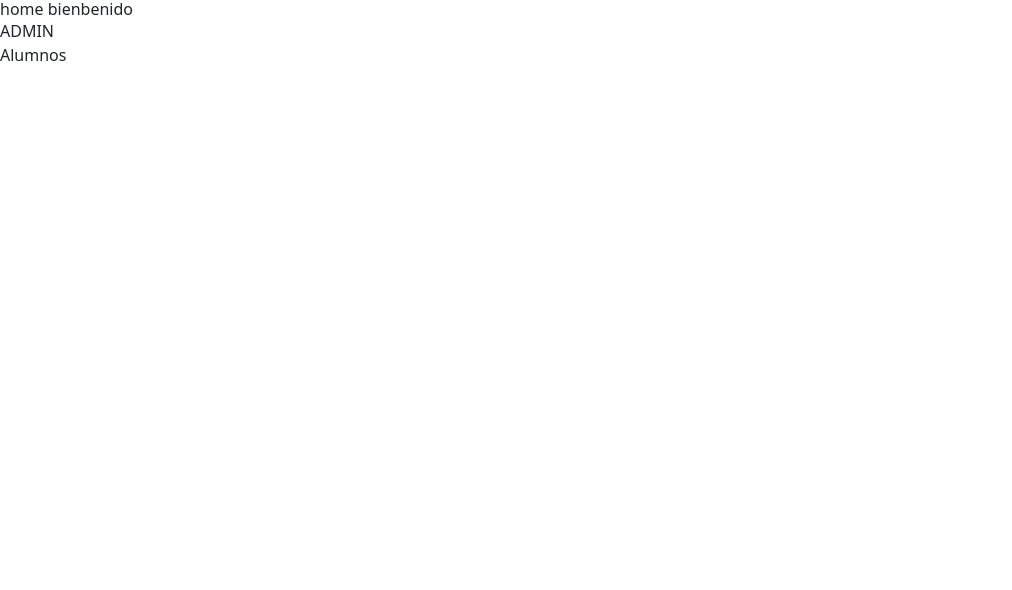
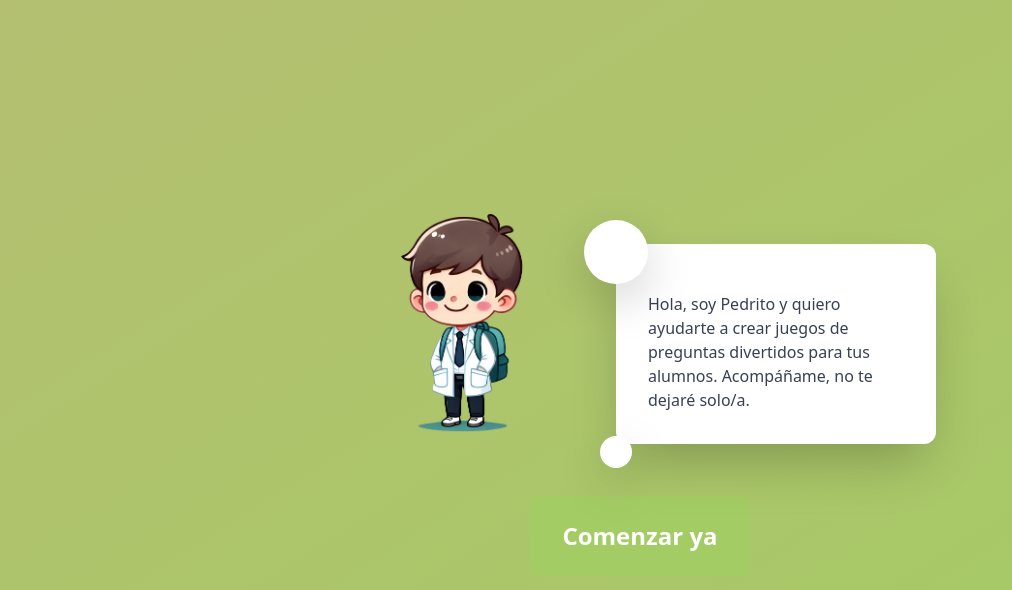
Before and after one commit to proyect-dev-girls/Test-class, a React app in the folder Frond/quizclass/: page / in a window 1280 px wide. Shown: the top 590 px of the page, without its empty margins (0-1012 px from the left). Built offline with nearby package versions, Linux system fonts and the light colour scheme; the HTML template or start-up script is replaced by a standard one.

Commit message:
agreguè stylos a la pag principal

```diff
--- a/Frond/quizclass/src/components/DashboardAdmin/sindebar/Sidebar.jsx
+++ b/Frond/quizclass/src/components/DashboardAdmin/sindebar/Sidebar.jsx
@@ -37,14 +37,7 @@ const Sidebar = () => {
               <span className="text-lg">Notificaciones</span>
             </Link>
           </li>
-          <li className="mb-8">
-            <Link
-              to="/lista-quizzes"
-              className="flex items-center p-4 rounded-lg hover:bg-[#f48ca4] hover:text-white transition-colors duration-300 ease-in-out"
-            >
-              <span className="text-lg">Lista de Quizzes</span>
-            </Link>
-          </li>
+
         </ul>
       </nav>
     </div>
--- a/Frond/quizclass/src/page/AdminProfe.jsx
+++ b/Frond/quizclass/src/page/AdminProfe.jsx
@@ -3,7 +3,6 @@ import DashboardAdmin from '../components/DashboardAdmin/DashboardAdmin';
 
 export const Dashboard = () => {
 
-
     return (
          <DashboardAdmin />
       );
--- a/Frond/quizclass/src/page/Home.jsx
+++ b/Frond/quizclass/src/page/Home.jsx
@@ -1,14 +1,56 @@
-import React from "react";
+import React, { useState, useEffect } from 'react';
 import { Link } from 'react-router-dom';
+import { motion, useAnimation } from 'framer-motion';
+import imageNene from '../assets/image/nene.png';
 
-export const Home =()=>{
+export const Home = () => {
+  const [bgColor, setBgColor] = useState('#f48ca4');
+  const controls = useAnimation();
 
-    return(
-        <>
-          <h1> home bienbenido</h1>
-          <Link to='/Dashoard'>ADMIN</Link>
-          <br />
-          <Link to='/alumnos'>Alumnos</Link>
-        </>
-    )
-}
+  useEffect(() => {
+    // Animación de cambio de color de fondo
+    const intervalId = setInterval(() => {
+      setBgColor(prevColor => (prevColor === '#f48ca4' ? '#a4cc64' : '#f48ca4'));
+    }, 3000);
+
+    // Animación de flotación
+    controls.start({
+      y: [0, -20, 0], // Aumenta la flotación
+      transition: {
+        duration: 1.5,
+        ease: 'easeInOut',
+        repeat: Infinity
+      }
+    });
+
+    return () => clearInterval(intervalId);
+  }, [controls]);
+
+  return (
+    <div className={`relative flex flex-col h-screen justify-center items-center bg-[${bgColor}] transition-colors duration-300 overflow-hidden`}>
+      {/* Fondo animado */}
+      <div className="absolute inset-0 bg-gradient-to-br from-[#f48ca4] to-[#a4cc64] opacity-20"></div>
+
+      <div className="relative z-10 flex items-center space-x-8">
+        <motion.img src={imageNene} alt="Nene" className="w-60 h-60" animate={controls} />
+
+        {/* Burbuja de alerta */}
+        <div className="relative bg-white p-8 rounded-xl shadow-2xl flex flex-col items-start space-y-4 max-w-xs">
+          {/* Puntas de la nube */}
+          <div className="absolute -top-6 -left-8 w-16 h-16 bg-white rounded-full shadow-lg"></div>
+          <div className="absolute -bottom-6 -left-4 w-8 h-8 bg-white rounded-full shadow-lg"></div>
+          <div className="text-gray-700">
+            <p className="text-left">
+            Hola, soy Pedrito y quiero ayudarte a crear juegos de preguntas divertidos para tus alumnos. Acompáñame, no te dejaré solo/a.
+            </p>
+          </div>
+        </div>
+      </div>
+
+      {/* Botón de comenzar */}
+      <Link to="/Dashoard" className="bg-[#a4cc64] text-white px-8 py-4 rounded-lg text-2xl font-semibold mt-8 transition-transform transform hover:scale-105">
+        Comenzar ya
+      </Link>
+    </div>
+  );
+};
--- a/Frond/quizclass/src/routes/AppRoutes.jsx
+++ b/Frond/quizclass/src/routes/AppRoutes.jsx
@@ -16,6 +16,7 @@ const AppRouter = () => {
           <Route path="/jugar-quiz" element={<JugarQuiz/>} />
           <Route path="/Dashoard" element={<Dashboard/>}/>
 
+
         </Routes>
       </Router>
     )
```
Also changed, not shown: Frond/quizclass/src/assets/image/nene.png (added).
